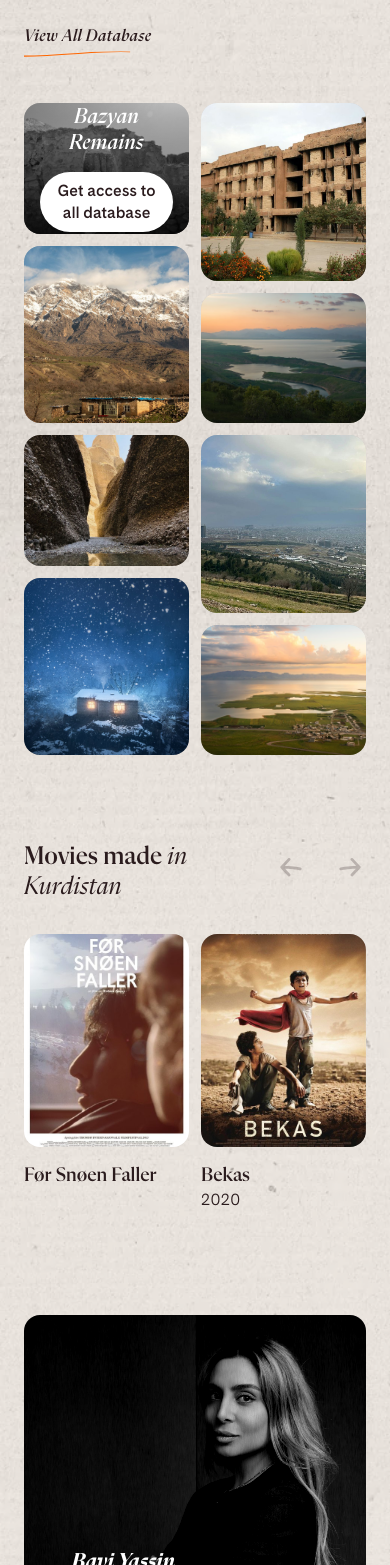
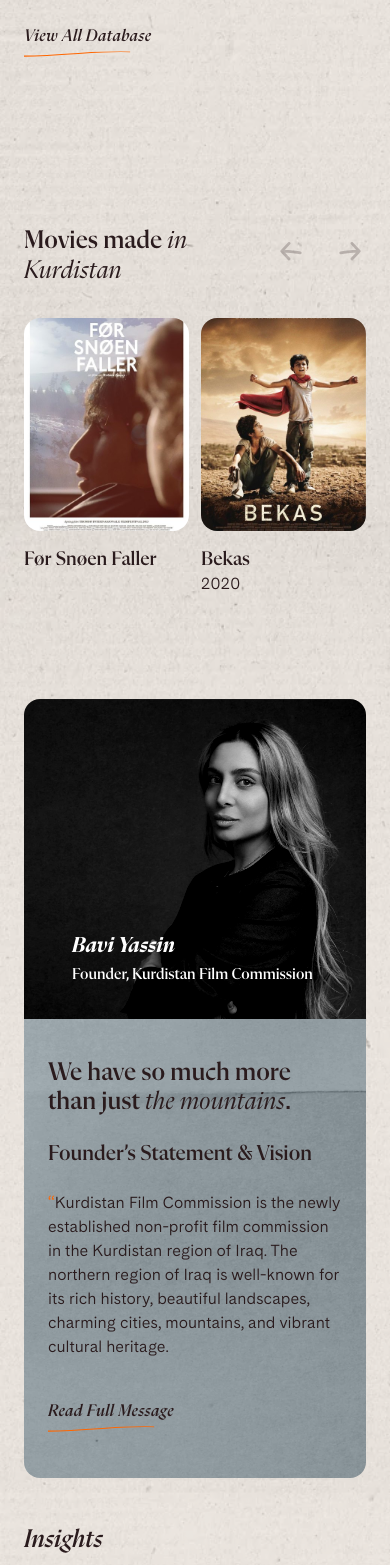
Before and after one commit to LhonRafaat/kfo-new-website, a Next.js app: page / in a window 390 px wide. Shown: the part 1423-2988 px from the top of the page. Built offline with nearby package versions, Linux system fonts and the light colour scheme.

Commit message:
feat: replace NewsExperts component with Insights section; add Insights functionality and styling

```diff
--- a/src/app/page.tsx
+++ b/src/app/page.tsx
@@ -5,7 +5,7 @@ import { Introduction } from "@/components/sections/Introduction";
 import { LocationsShowcase } from "@/components/sections/LocationsShowcase";
 import { MoviesMade } from "@/components/sections/MoviesMade";
 import { Testimonial } from "@/components/sections/Testimonial";
-import { NewsExperts } from "@/components/sections/NewsExperts";
+import { Insights } from "@/components/sections/Insights";
 
 const jsonLd = {
   "@context": "https://schema.org",
@@ -43,7 +43,7 @@ export default function HomePage() {
         <LocationsShowcase />
         <MoviesMade />
         <Testimonial />
-        <NewsExperts />
+        <Insights />
       </main>
       <Footer />
     </>
--- a/src/components/sections/NewsExperts.tsx
+++ b/src/components/sections/Insights.tsx
@@ -20,12 +20,12 @@ const PAGE_SIZE = 3;
 const pages = Math.ceil(news.length / PAGE_SIZE);
 
 /**
- * "News from Experts" (Figma "Highlights Section", 317:789): three headlines —
+ * "Insights" (Figma "Highlights Section", 317:789): three headlines —
  * the active one at full ink with the wavy accent underline drawn beneath it,
  * the others dimmed to 56% — with pause/prev/next controls pinned to the
  * bottom of the column and the feature photo crossfading on the right.
  */
-export function NewsExperts() {
+export function Insights() {
   const [index, setIndex] = useState(0); // highlighted article across the pool
   const [playing, setPlaying] = useState(true);
 
@@ -54,9 +54,9 @@ export function NewsExperts() {
       <Container className="relative z-10 py-12">
         <div className="flex flex-col gap-4 sm:flex-row sm:items-center sm:justify-between">
           <Reveal as="h2" className="heading-section text-ink">
-            News from <em className="italic">Experts</em>
+            <em className="italic">Insights</em>
           </Reveal>
-          <AccentLink href="/news">Read all news</AccentLink>
+          <AccentLink href="/news">Read all insights</AccentLink>
         </div>
 
         <div className="mt-10 grid grid-cols-1 gap-10 md:grid-cols-2">
@@ -77,7 +77,7 @@ export function NewsExperts() {
                       <span className="font-sans text-base leading-6 tracking-[0.02em] text-ink">
                         {item.date}
                       </span>
-                      <p className="mt-1 max-w-[435px] font-serif text-[1.375rem] font-medium leading-[1.14] tracking-[0.02em] text-ink group-hover:text-espresso">
+                      <p className="mt-1 max-w-[435px] font-serif text-[1.125rem] md:text-[1.375rem] font-medium leading-[1.14] tracking-[0.02em] text-ink group-hover:text-espresso">
                         {item.title}
                       </p>
                     </Link>
@@ -128,7 +128,7 @@ export function NewsExperts() {
 
           {/* Feature image — crossfades to the highlighted item's image */}
           <Reveal className="order-1 md:order-2">
-            <div className="relative aspect-[572/515] w-full overflow-hidden rounded-2xl bg-ink/10 md:max-h-[calc(100svh-280px)]">
+            <div className="relative aspect-[3/2] w-full md:aspect-[572/515] overflow-hidden rounded-2xl bg-ink/10 md:max-h-[calc(100svh-280px)]">
               {visible.map((item, i) => (
                 <Image
                   key={`${page}-${i}`}
--- a/src/components/sections/LocationsShowcase.tsx
+++ b/src/components/sections/LocationsShowcase.tsx
@@ -24,10 +24,12 @@ function Tile({
   tile,
   active,
   onActivate,
+  hideOnMobile = false,
 }: {
   tile: ShowcaseTile;
   active: boolean;
   onActivate: () => void;
+  hideOnMobile?: boolean;
 }) {
   return (
     <Link
@@ -35,7 +37,9 @@ function Tile({
       aria-label={`${tile.title} — ${showcaseCta}`}
       onMouseEnter={onActivate}
       onFocus={onActivate}
-      className="group relative min-h-0 basis-0 overflow-hidden rounded-2xl bg-ink/10"
+      className={`group relative min-h-0 basis-0 overflow-hidden rounded-2xl bg-ink/10 ${
+        hideOnMobile ? "hidden md:block" : "block aspect-[3/2] md:aspect-auto"
+      }`}
       style={{ flexGrow: tile.tall ? 320 : 234 }}
     >
       <Image
@@ -93,14 +97,14 @@ export function LocationsShowcase() {
         </div>
 
         <div
-          className="mt-10 grid grid-cols-2 gap-3 md:grid-cols-[346fr_207fr_340fr_237fr] md:gap-4"
+          className="mt-10 grid grid-cols-1 gap-3 md:grid-cols-[346fr_207fr_340fr_237fr] md:gap-4"
           onMouseLeave={() => setActive(0)}
         >
           {locationShowcase.map((col, c) => (
             <Reveal
               key={c}
               delay={c * 90}
-              className="flex h-[min(58vw,calc(100svh-390px))] min-h-[320px] flex-col gap-3 md:h-[min(46vw,calc(100svh-330px))] md:max-h-[571px] md:gap-[17px]"
+              className="flex h-auto flex-col gap-3 md:h-[min(46vw,calc(100svh-330px))] md:min-h-[320px] md:max-h-[571px] md:gap-[17px]"
             >
               {col.map((tile, r) => {
                 const index = c * 2 + r;
@@ -110,6 +114,9 @@ export function LocationsShowcase() {
                     tile={tile}
                     active={index === active}
                     onActivate={() => setActive(index)}
+                    /* Single column on mobile, so only the first tile of each
+                       column is shown — four in all; md+ keeps the full mosaic. */
+                    hideOnMobile={r > 0}
                   />
                 );
               })}
--- a/src/components/sections/Testimonial.tsx
+++ b/src/components/sections/Testimonial.tsx
@@ -21,7 +21,7 @@ export function Testimonial() {
       <Container className="relative z-10">
         <Reveal className="relative isolate overflow-hidden rounded-2xl">
           {/* ---- Background stack: slate + portrait, burned by the paper ---- */}
-          <div className="burn-restore absolute inset-0 isolate">
+          <div className="burn-restore absolute inset-0 isolate [container-type:size]">
             <div className="burn-scope absolute inset-0 bg-slate">
               {/* Mirrors the spacer column below: full-width top band on mobile,
                   left half on md+. */}
@@ -39,14 +39,20 @@ export function Testimonial() {
                 node 513:74) and turns it 90° counter-clockwise, so a single
                 crease runs down the middle of the card. This asset is that exact
                 crop, stretched to the card the way Figma's fill does. */}
-            <div
-              className="burn-layer absolute inset-0 opacity-60"
-              style={{
-                backgroundImage: "url(/images/texture-paper-testimonial.webp)",
-                backgroundSize: "100% 100%",
-              }}
-              aria-hidden
-            />
+            <div className="burn-layer absolute inset-0 opacity-60" aria-hidden>
+              {/* Below lg: turned a further 90°. The wrapper is sized to the
+                  card's diagonal-swapped box (height × width) and rotated about
+                  the centre, so the rotated fill still covers it edge to edge.
+                  From lg up it goes back to the unturned, card-sized fill. */}
+              <div
+                className="absolute left-1/2 top-1/2 h-[100cqw] w-[100cqh] -translate-x-1/2 -translate-y-1/2 rotate-90 lg:h-full lg:w-full lg:rotate-0"
+                style={{
+                  backgroundImage:
+                    "url(/images/texture-paper-testimonial.webp)",
+                  backgroundSize: "100% 100%",
+                }}
+              />
+            </div>
           </div>
 
           {/* ---- Copy, above the burn ---- */}
```
